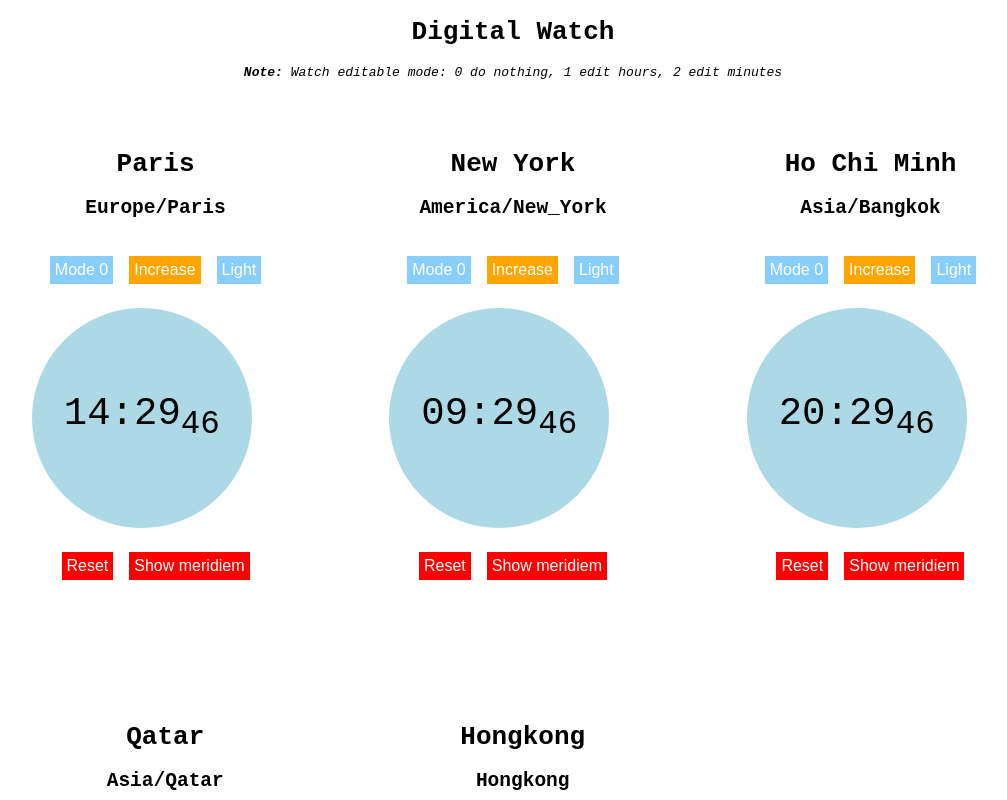
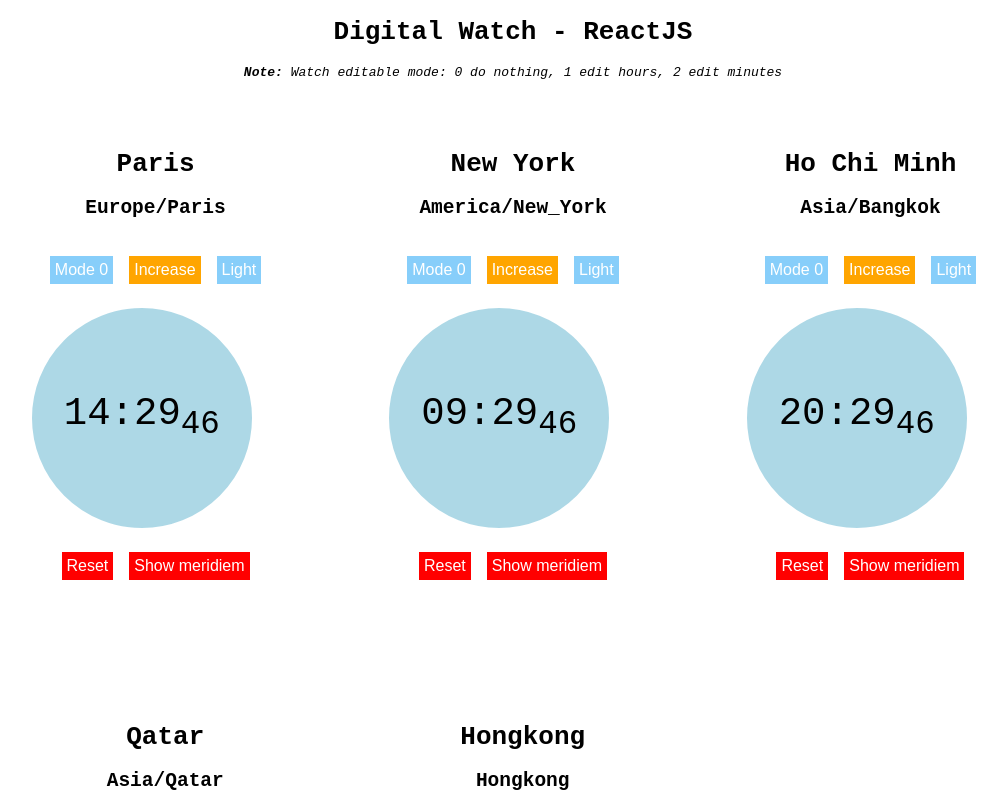
Before and after one commit to yennguyenthihoang/digital-clock-react-app, a React (Create React App) app: page / in a window 1280 px wide. Shown: the whole page, without its empty margins (127-1134 px from the left). Built offline with nearby package versions, Linux system fonts and the light colour scheme.

Commit message:
Update readme and diagram photo

```diff
--- a/src/components/App.js
+++ b/src/components/App.js
@@ -52,7 +52,7 @@ class App extends Component {
     return (
       <>
         <div className="title">
-          <h1>Digital Watch</h1>
+          <h1>Digital Watch - ReactJS</h1>
           <span><i><b>Note: </b>Watch editable mode: 0 do nothing, 1 edit hours, 2 edit minutes</i></span>
         </div>
         <div className="container">
--- a/src/components/clock.js
+++ b/src/components/clock.js
@@ -229,7 +229,7 @@ Clock.propTypes = {
         light: PropTypes.bool,
         city: PropTypes.string,
         locale: PropTypes.string,
-        meridiem: PropTypes.bool,
+        meridiem: PropTypes.string,
     })
 };
 
```
Also changed, not shown: 2 other files (tests, documents, lock files or other folders).
